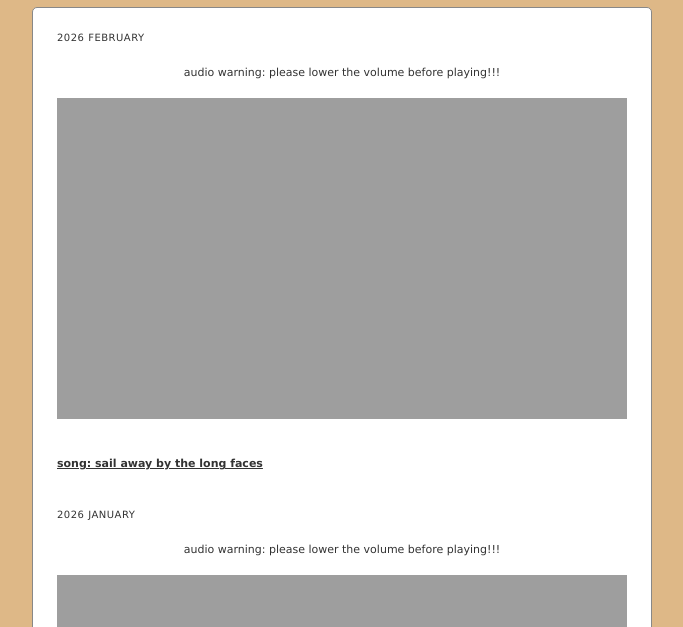
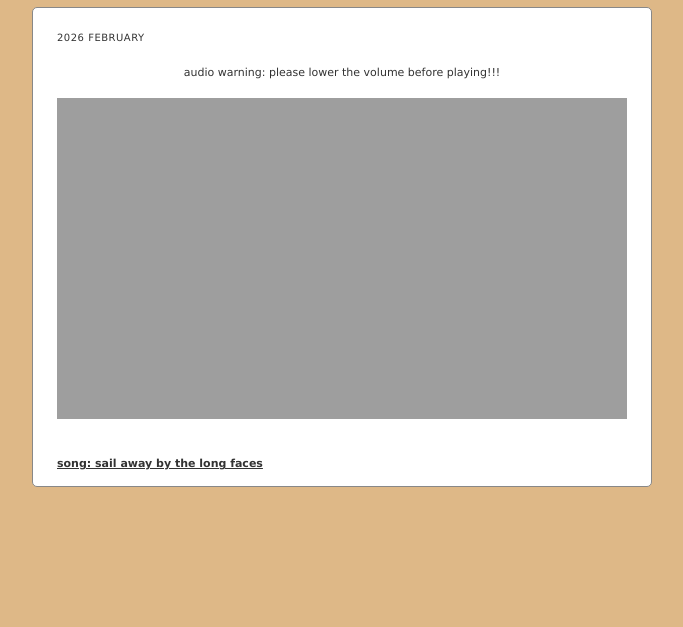
Before and after one commit to nicoleann-bagalso/videos, a plain HTML site: page index.html in a window 1280 px wide. Shown: the part 173-800 px from the top of the page, without its empty margins (308-991 px from the left). Drawn offline with nearby package versions, Linux system fonts and the light colour scheme.

Commit message:
Update style.css

```diff
--- a/style.css
+++ b/style.css
@@ -29,7 +29,7 @@ article {
     border-radius: 5px;
     border: solid 1px #888;
     padding: 4px;
-    height: 900px;
+    height: 470px;
 }
 h1 {
     font-family: "Lucida Sans Unicode", "Lucida Grande", sans-serif;
```
